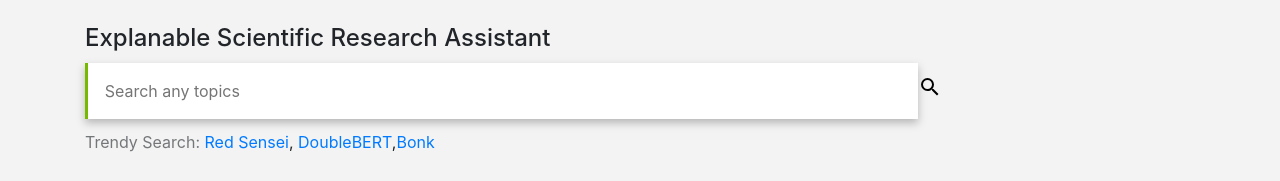
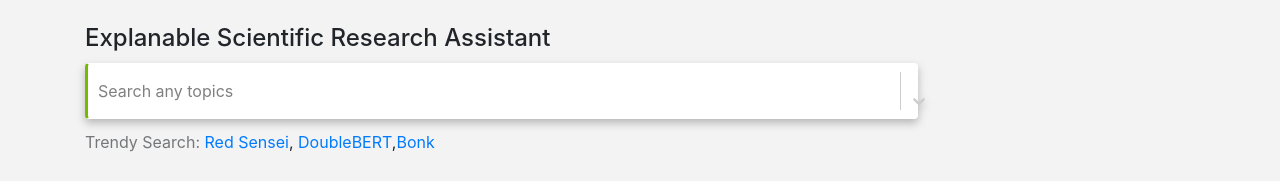
Before and after one commit to StonehengeNLP/ESRA-Frontend, a React (Create React App) app: page / in a window 1280 px wide. Shown: the part 210-391 px from the top of the page. Built offline with nearby package versions, Linux system fonts and the light colour scheme.

Commit message:
Change: use react-select

```diff
--- a/src/components/Searchbar.js
+++ b/src/components/Searchbar.js
@@ -20,7 +20,7 @@ function Searchbar() {
                 onChange={(e)=>setKeyword(e.target.value)}
                 ></input>
                 <div className="search-button" role="button" onClick={onClickSearch}>
-                    <svg focusable="false" xmlns="http://www.w3.org/2000/svg" width="7vh" height="7vh">
+                    <svg focusable="false" xmlns="http://www.w3.org/2000/svg" width="7vh" height="7vh" viewBox='0 0 32 32'>
                         <path d="M15.5 14h-.79l-.28-.27A6.471 6.471 0 0 0 16 9.5 6.5 6.5 0 1 0 9.5 16c1.61 0 3.09-.59 4.23-1.57l.27.28v.79l5 4.99L20.49 19l-4.99-5zm-6 0C7.01 14 5 11.99 5 9.5S7.01 5 9.5 5 14 7.01 14 9.5 11.99 14 9.5 14z">
                         </path>
                     </svg>
--- /dev/null
+++ b/src/components/SingleSelect.js
@@ -0,0 +1,55 @@
+import React, { Fragment, useState } from 'react'
+import Select from 'react-select';
+
+const options = [
+    { value: 'chocolate', label: 'Chocolate' },
+    { value: 'strawberry', label: 'Strawberry' },
+    { value: 'vanilla', label: 'Vanilla' }
+]
+
+function SingleSelect(props) {
+
+    const customStyle = {
+        container: (provided, state) => ({
+            ...provided,
+        }),
+        control: (provided, state) => ({
+            ...provided,
+            borderColor: 'transparent',
+            filter: 'drop-shadow(0px 4px 4px rgba(0, 0, 0, 0.25))',
+            boxShadow: 'none',
+            ":hover": {
+                borderColor: 'transparent',
+                borderLeft: '3px solid #76B900',
+            },
+            borderLeft: '3px solid #76B900',
+            width: props.width,
+            height: props.height,
+            margin: '1% 0 1% 0',
+        }),
+    }
+
+    const [query, setQuery] = useState(props.q)
+
+    return (
+        <Fragment>
+            <Select
+            className='single-select'
+            classNamePrefix='select'
+            isDisabled={false}
+            isClearable={true}
+            isLoading={false}
+            isRtl={false}
+            isSearchable={true}
+            name='search bar'
+            options={options}
+            styles={customStyle}
+            placeholder='Search any topics'
+            defaultInputValue={query}
+            >
+            </Select>
+        </Fragment>
+    )
+}
+
+export default SingleSelect
--- a/src/css/searchbar.css
+++ b/src/css/searchbar.css
@@ -29,13 +29,6 @@ input:focus{
 svg {
     display: inline-block;
     position: absolute;
-    /* top: 50%; */
-    /* -webkit-transform: translateY(-50%);
-    -ms-transform: translateY(-50%); */
-    /* transform: translateY(-50%); */
-    left: 0;
-    right: 0;
-    margin: auto;
     text-align: center;
 }
 
--- a/src/pages/Home.js
+++ b/src/pages/Home.js
@@ -3,7 +3,7 @@ import Searchbar from '../components/Searchbar'
 import {Container, Row, Col} from 'react-bootstrap'
 import {Link} from 'react-router-dom'
 import '../css/home.css'
-
+import SingleSelect from '../components/SingleSelect'
 
 function home() {
     return (
@@ -14,7 +14,7 @@ function home() {
                         <Col xs md>
                             <h1>ESRA</h1>
                             <h4>Explanable Scientific Research Assistant</h4>
-                            <Searchbar />
+                            <SingleSelect q="" width='75%' height='7vh'></SingleSelect>
                             <p>
                                 <span className='trendy'>Trendy Search: </span><a href="#">Red Sensei</a>, <a href="#">DoubleBERT</a>,
                                 <Link to={{ pathname: '/search', query: { key: 'Bonk' } }}>Bonk</Link>
```
